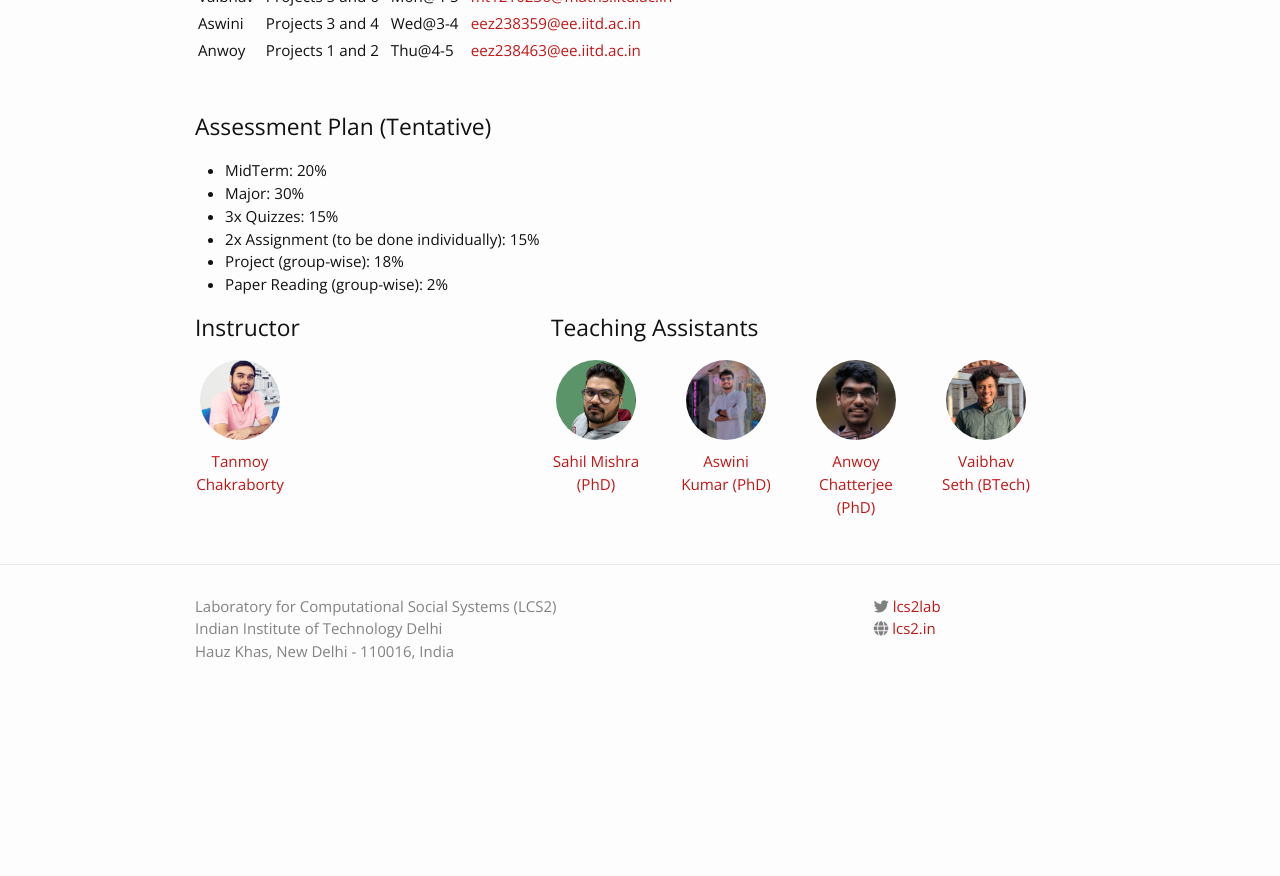
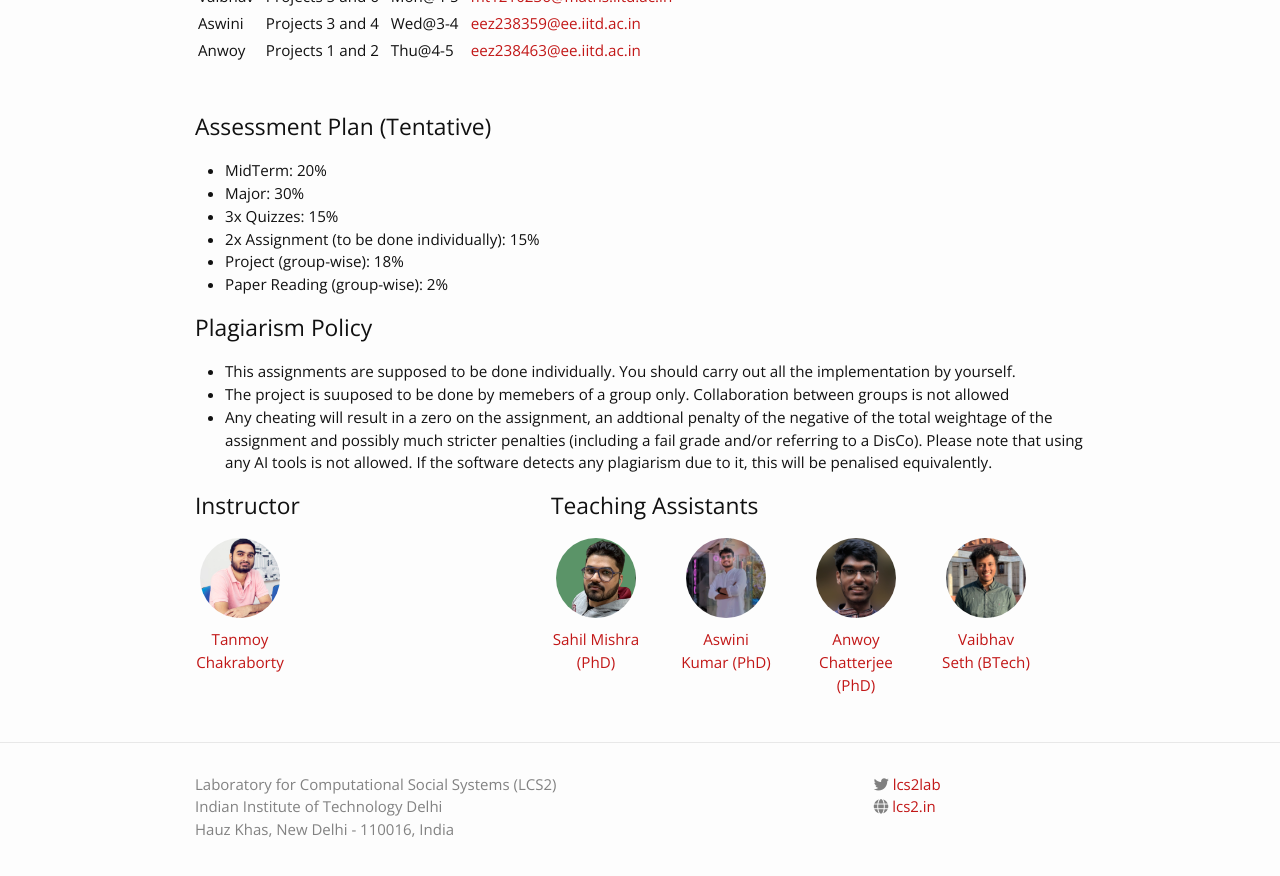
Before and after one commit to lcs2-iitd/ELL884-2402, a Jekyll site: the page built from index.md, in a window 1280 px wide and 900 px high, scrolled down 1260 px. Shown: the top 876 px of the window. Built offline with Jekyll 4.4.1, drawn with Linux system fonts in a browser that asks for light colours; nearby versions of some CDN libraries; before the commit the page ends 1982 px from its top, so only the background shows below that.

Commit message:
Update home.html

```diff
--- a/_layouts/home.html
+++ b/_layouts/home.html
@@ -61,6 +61,15 @@ layout: default
         <li>Paper Reading (group-wise): 2%</li>
     </ul>
 
+    <h2>Plagiarism Policy</h2>
+    <ul>
+        <li>This assignments are supposed to be done individually. You should carry out all the implementation by yourself.</li>
+        <li>The project is suuposed to be done by memebers of a group only. Collaboration between groups is not allowed</li>
+        <li>Any cheating will result in a zero on the assignment, an addtional penalty of the negative of the total weightage of the assignment and possibly much stricter penalties (including a fail grade and/or referring to a DisCo). Please
+note that using any AI tools is not allowed. If the software detects any plagiarism due to it,
+this will be penalised equivalently.</li>
+    </ul>
+
 
     <div>
         <div style="width:40%; float: left">
```
